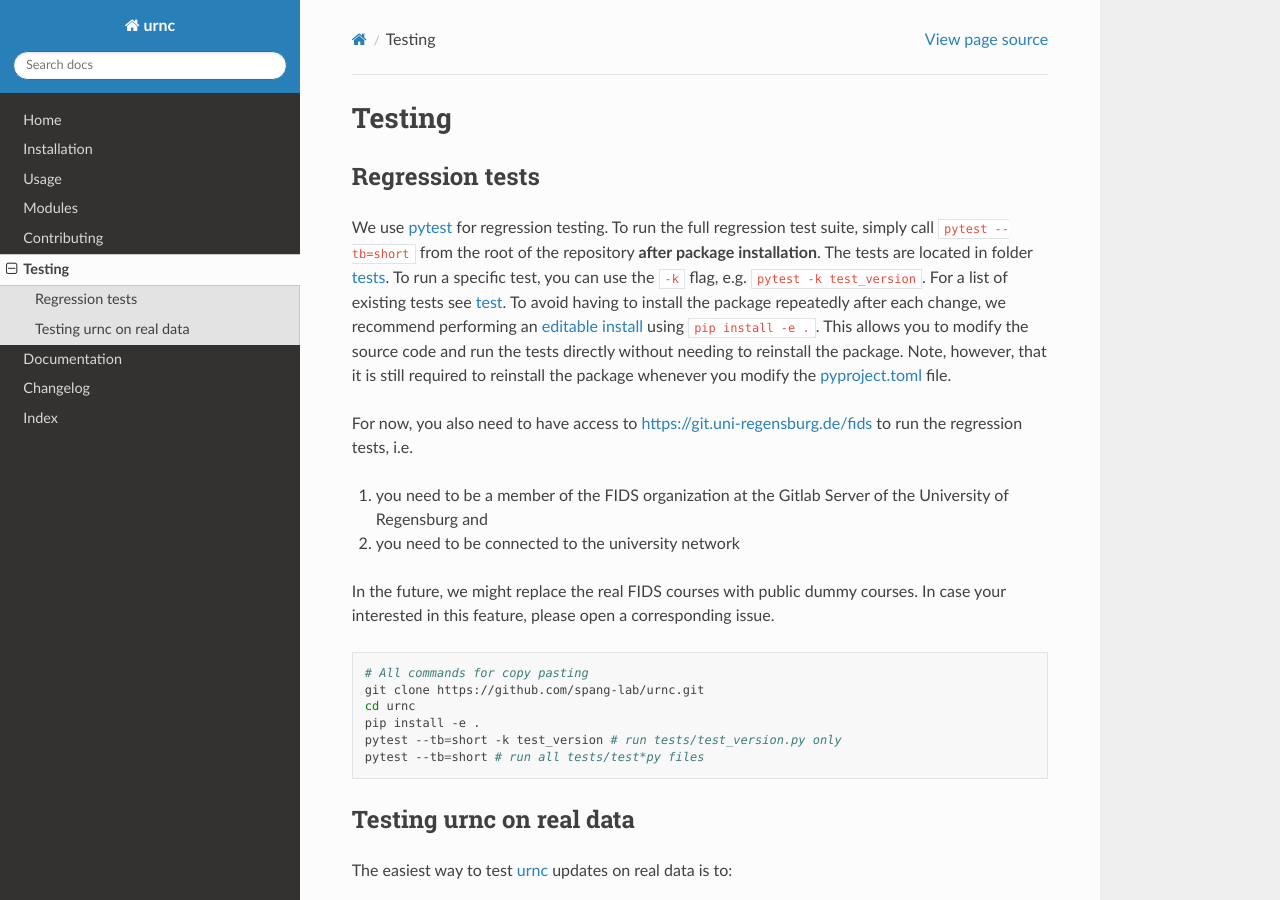
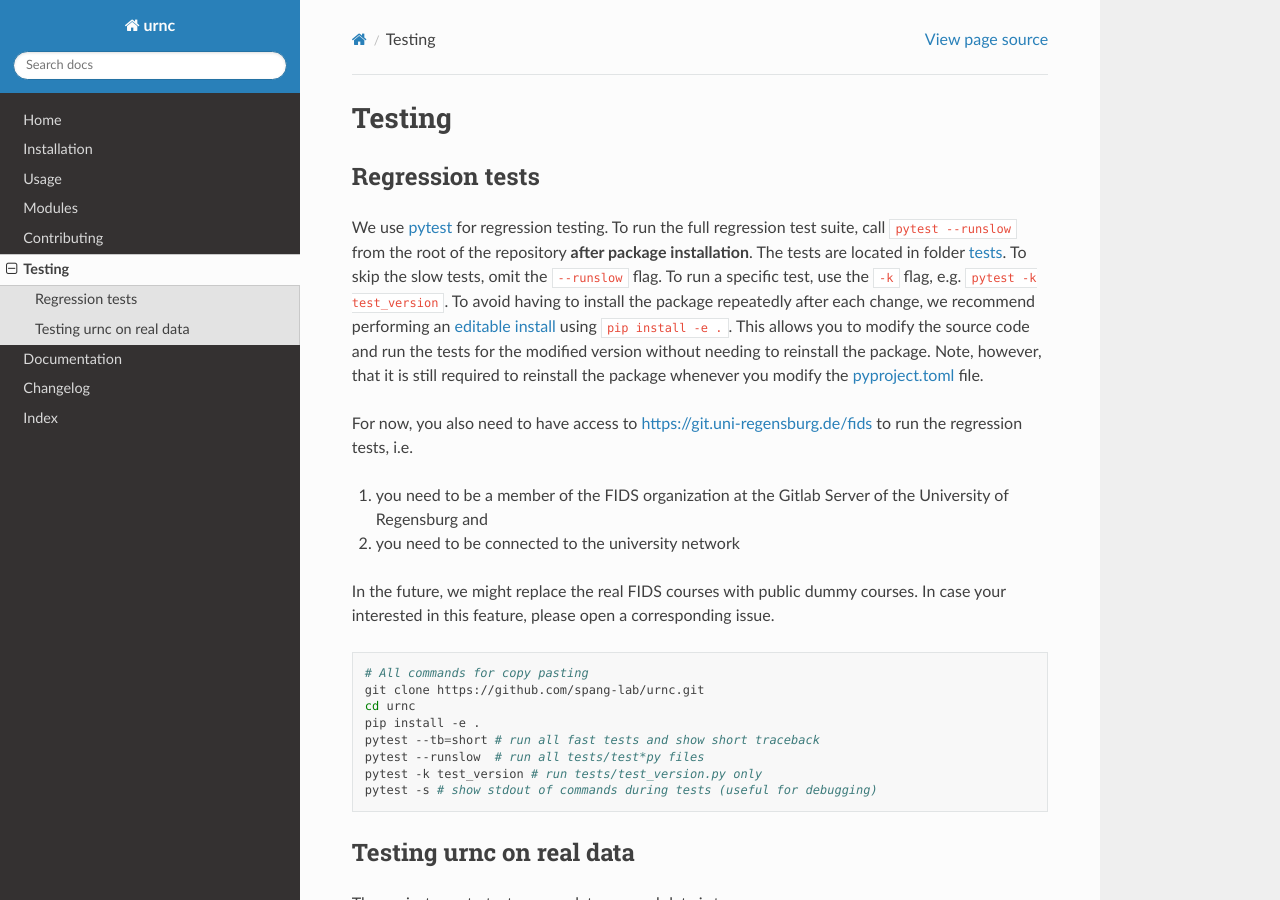
Before and after one commit to spang-lab/urnc, a Sphinx documentation site: the page built from docs/source/testing.rst, in a window 1280 px wide and 900 px high. Built offline with Sphinx 7.4.7 and the Read the Docs theme 2.0.0, drawn with Linux system fonts in a browser that asks for light colours; pages that are not in the unit, such as notebooks, are missing from menus.

Commit message:
Improved testing page in docs

```diff
--- a/docs/source/testing.rst
+++ b/docs/source/testing.rst
@@ -4,7 +4,7 @@ Testing
 Regression tests
 ----------------
 
-We use `pytest <https://docs.pytest.org/en/latest/>`_ for regression testing. To run the full regression test suite, simply call ``pytest --tb=short`` from the root of the repository **after package installation**. The tests are located in folder `tests <https://github.com/spang-lab/urnc/tree/main/tests>`_. To run a specific test, you can use the ``-k`` flag, e.g. ``pytest -k test_version``. For a list of existing tests see `test <https://github.com/spang-lab/urnc/tree/main/tests>`_. To avoid having to install the package repeatedly after each change, we recommend performing an `editable install <https://setuptools.pypa.io/en/latest/userguide/development_mode.html>`_ using ``pip install -e .``. This allows you to modify the source code and run the tests directly without needing to reinstall the package. Note, however, that it is still required to reinstall the package whenever you modify the `pyproject.toml <https://github.com/spang-lab/urnc/tree/main/pyproject.toml>`_ file.
+We use `pytest <https://docs.pytest.org/en/latest/>`_ for regression testing. To run the full regression test suite, call ``pytest --runslow`` from the root of the repository **after package installation**. The tests are located in folder `tests <https://github.com/spang-lab/urnc/tree/main/tests>`_. To skip the slow tests, omit the ``--runslow`` flag. To run a specific test, use the ``-k`` flag, e.g. ``pytest -k test_version``. To avoid having to install the package repeatedly after each change, we recommend performing an `editable install <https://setuptools.pypa.io/en/latest/userguide/development_mode.html>`_ using ``pip install -e .``. This allows you to modify the source code and run the tests for the modified version without needing to reinstall the package. Note, however, that it is still required to reinstall the package whenever you modify the `pyproject.toml <https://github.com/spang-lab/urnc/tree/main/pyproject.toml>`_ file.
 
 For now, you also need to have access to `<https://git.uni-regensburg.de/fids>`_ to run the regression tests, i.e.
 
@@ -19,8 +19,10 @@ In the future, we might replace the real FIDS courses with public dummy courses.
    git clone https://github.com/spang-lab/urnc.git
    cd urnc
    pip install -e .
-   pytest --tb=short -k test_version # run tests/test_version.py only
-   pytest --tb=short # run all tests/test*py files
+   pytest --tb=short # run all fast tests and show short traceback
+   pytest --runslow  # run all tests/test*py files
+   pytest -k test_version # run tests/test_version.py only
+   pytest -s # show stdout of commands during tests (useful for debugging)
 
 Testing urnc on real data
 -------------------------
```
